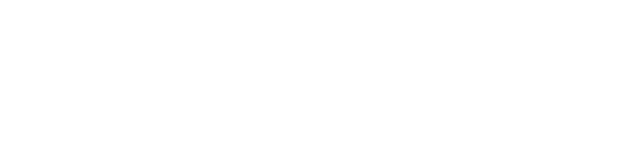
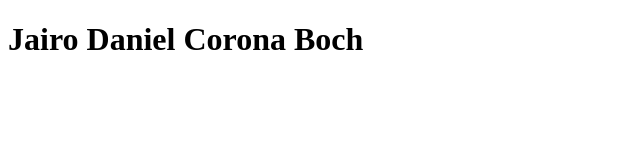
Before and after one commit to jcorona2019066/IN5AV, a plain HTML site: page index.html in a window 1280 px wide. Shown: the whole page, without its empty margins (0-640 px from the left). Drawn offline with Linux system fonts and the light colour scheme.

Commit message:
Se agrego titulo en el body

```diff
--- a/index.html
+++ b/index.html
@@ -6,6 +6,6 @@
     <title>Primera Pagina Git</title>
 </head>
 <body>
-
+    <h1>Jairo Daniel Corona Boch</h1>
 </body>
 </html>
```
